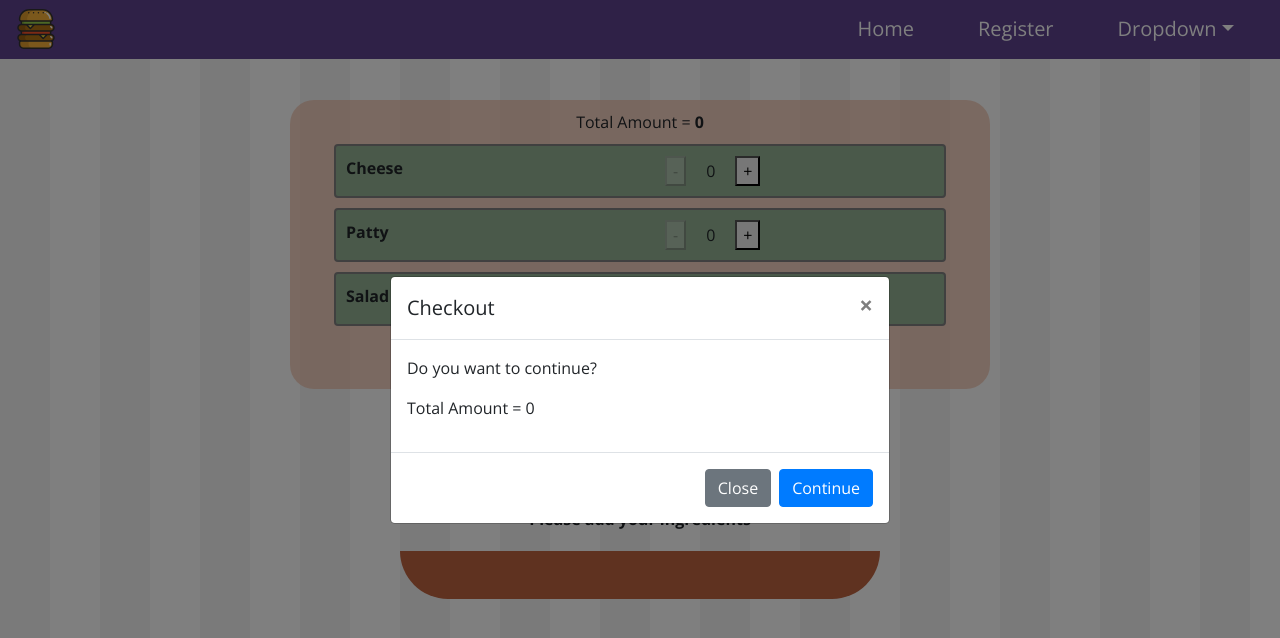
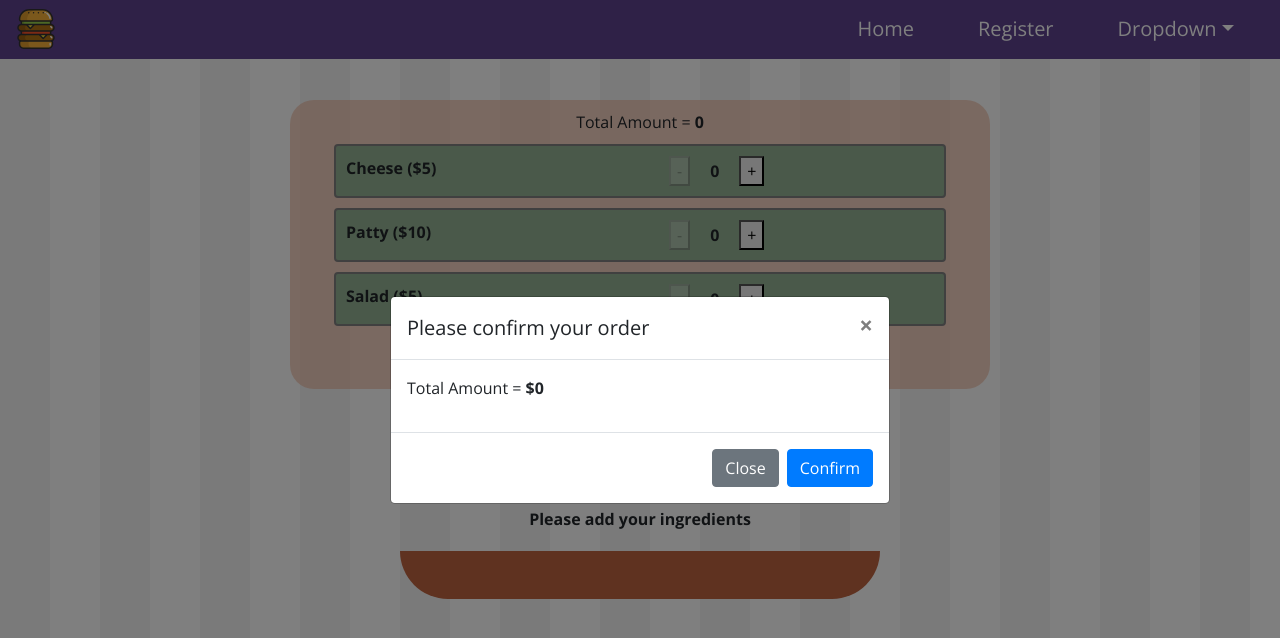
Before and after one commit to ankitbhattab95/burger-builder, a React (Create React App) app in the folder burger-builder/: page / in a window 1280 px wide. Both pictures are taken after a click on the button "Order Now". Shown: the top 638 px of the page. Built offline with nearby package versions, Linux system fonts and the light colour scheme.

Commit message:
updated checkout

```diff
--- a/burger-builder/src/components/Buildcontrols/Buildcontrol/Buildcontrol.js
+++ b/burger-builder/src/components/Buildcontrols/Buildcontrol/Buildcontrol.js
@@ -8,9 +8,11 @@ const Buildcontrol = (props) => {
         disableButton = false
     }
     return (
-        <div className={[classes.update,"rounded"].join(" ")}>
+        <div className={[classes.update, "rounded"].join(" ")}>
             <div>
-               <strong>{props.ingredient}</strong>
+                {props.ingredient}
+                {console.log('----',props.ingredient)}
+                <span> (${props.cost[props.ingredient]})</span>
             </div>
             <div>
                 <button
--- a/burger-builder/src/components/Buildcontrols/Buildcontrols.js
+++ b/burger-builder/src/components/Buildcontrols/Buildcontrols.js
@@ -12,6 +12,7 @@ const Buildcontrols = (props) => {
                     ingredient={ingredient}
                     count={props.ingredients[ingredient]}
                     index={index}
+                    cost={props.cost}
                     addIngredient={props.addIngredient}
                     subIngredient={props.subIngredient}
                 />
--- a/burger-builder/src/components/Checkout/checkout.js
+++ b/burger-builder/src/components/Checkout/checkout.js
@@ -7,22 +7,19 @@ const Checkout = (props) => {
             <div className="modal-dialog modal-dialog-centered" role="document">
                 <div className="modal-content">
                     <div className="modal-header">
-                        <h5 className="modal-title" id="exampleModalLongTitle">Checkout</h5>
+                        <h5 className="modal-title" id="exampleModalLongTitle">Please confirm your order</h5>
                         <button type="button" className="close" data-dismiss="modal" aria-label="Close">
                             <span aria-hidden="true">&times;</span>
                         </button>
                     </div>
                     <div className="modal-body">
                         <p>
-                            Do you want to continue?
-                        </p>
-                        <p>
-                            Total Amount = {props.amount}
+                            Total Amount = <strong>${props.amount}</strong>
                         </p>
                     </div>
                     <div className="modal-footer">
                         <button type="button" className="btn btn-secondary" data-dismiss="modal">Close</button>
-                        <button type="button" className="btn btn-primary">Continue</button>
+                        <button type="button" className="btn btn-primary">Confirm</button>
                     </div>
                 </div>
             </div>
--- a/burger-builder/src/containers/Burgerbuilder.js
+++ b/burger-builder/src/containers/Burgerbuilder.js
@@ -10,15 +10,15 @@ class Burgerbuilder extends PureComponent {
 
     state = {
         ingredients: {
-            Cheese: 0,
-            Patty: 0,
-            Salad: 0
+            cheese: 0,
+            patty: 0,
+            salad: 0
         },
         amount: 0,
         checkout: false
     }
     cost = {
-        cheeseCost: 5,
+        cheese: 5,
         patty: 10,
         salad: 5
     }
@@ -71,6 +71,7 @@ class Burgerbuilder extends PureComponent {
                         ingredients={this.state.ingredients}
                         amount={this.state.amount}
                         isCheckout={this.state.checkout}
+                        cost={this.cost}
                         checkout={() => this.orderClicked()}
                         addIngredient={(event) => this.addIngredient(event)}
                         subIngredient={(event) => this.subIngredient(event)}
--- a/burger-builder/src/css-modules/Burgerbuilder.module.css
+++ b/burger-builder/src/css-modules/Burgerbuilder.module.css
@@ -45,6 +45,9 @@
     background-color: rgb(148, 179, 148);
     margin:10px auto;
     width :90%;
+    text-transform: capitalize;
+    font-weight: 600;
+    gap: .5rem;
 }
 
 .button {
```
